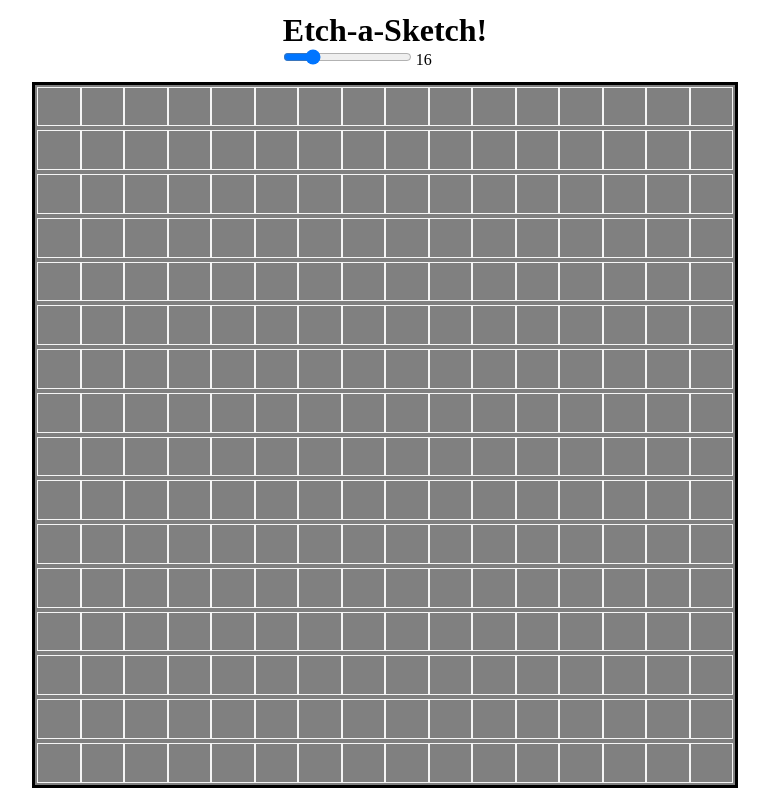
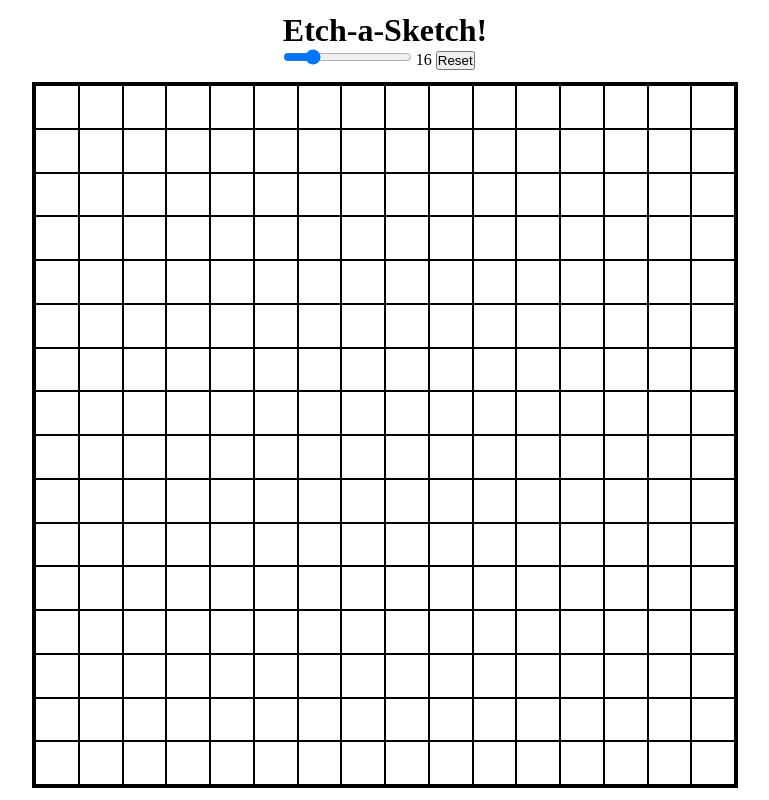
Before and after one commit to yrnmsk/odin-etch-a-sketch, a plain HTML site: page index.html in a window 1280 px wide. Shown: the whole page, without its empty margins (255-1024 px from the left). Drawn offline with Linux system fonts and the light colour scheme.

Commit message:
feat: finish etch a sketch

```diff
--- a/index.html
+++ b/index.html
@@ -11,6 +11,7 @@
       <div>
         <input type="range" name="range" min="8" max="48" value="16" step="2" id="range"/>
         <label id="label" for="name">16</label>
+        <button id="reset" onclick="reset()">Reset</button>
       </div>
     </header>
     <main class="square"></main>
--- a/index.js
+++ b/index.js
@@ -6,13 +6,24 @@ const range = document.querySelector('#range');
 const label = document.querySelector('#label');
 let dimensions = range.value;
 let isMouseDown = false;
-let pixels;
+let hue = 0;
+
+const reset = () => {
+  dimensions = 16;
+  isMouseDown = false;
+  hue = 0;
+  label.textContent = dimensions;
+  range.value = dimensions;
+  renderPixels(dimensions);
+  drawPixels();
+};
 
 square.addEventListener('mousedown', () => isMouseDown = true);
 square.addEventListener('mouseup', () => isMouseDown = false);
 square.addEventListener('mouseleave', () => isMouseDown = false);
 
 const renderPixels = dimensions => {
+  Array.from(square.children).forEach(child => square.removeChild(child));
   for (let i = 0; i < dimensions; ++i) {
     const row = document.createElement('div');
     row.classList.add('row');
@@ -26,11 +37,11 @@ const renderPixels = dimensions => {
 };
 
 const drawPixels = () => {
-  pixels = Array.from(document.querySelectorAll('.pixel'));
-  pixels.forEach(pxl => pxl.addEventListener('mouseover', event => {
+  const pixels = Array.from(document.querySelectorAll('.pixel'));
+  pixels.forEach(pxl => pxl.addEventListener('mouseover', () => {
     if (!isMouseDown) return;
-    console.log(event.target);
-  }))
+    pxl.style.background = `hsl(${++hue}, 50%, 50%)`;
+  }));
 };
 
 range.addEventListener('input', event => {
@@ -39,10 +50,8 @@ range.addEventListener('input', event => {
 });
 
 range.addEventListener('change', () => {
-  Array.from(square.children).forEach(child => square.removeChild(child));
   renderPixels(dimensions);
   drawPixels();
 });
 
-renderPixels(dimensions);
-drawPixels();
+reset();
--- a/style.css
+++ b/style.css
@@ -16,7 +16,7 @@ body {
 
 .square {
   border: 3px solid black;
-  background: hsl(0, 0%, 50%);
+  /* background: hsl(0, 0%, 50%); */
   display: flex;
   flex-direction: column;
   min-width: 700px;
@@ -26,13 +26,12 @@ body {
 }
 
 .row {
-  border: 2px solid grey;
   display: inline-flex;
   flex: 1;
 }
 
 .pixel {
-  border: 1px solid whitesmoke;
+  border: 1px solid black;
   display: flex;
   flex: 1;
   transition: background 2s steps(.05, step-end);
```
